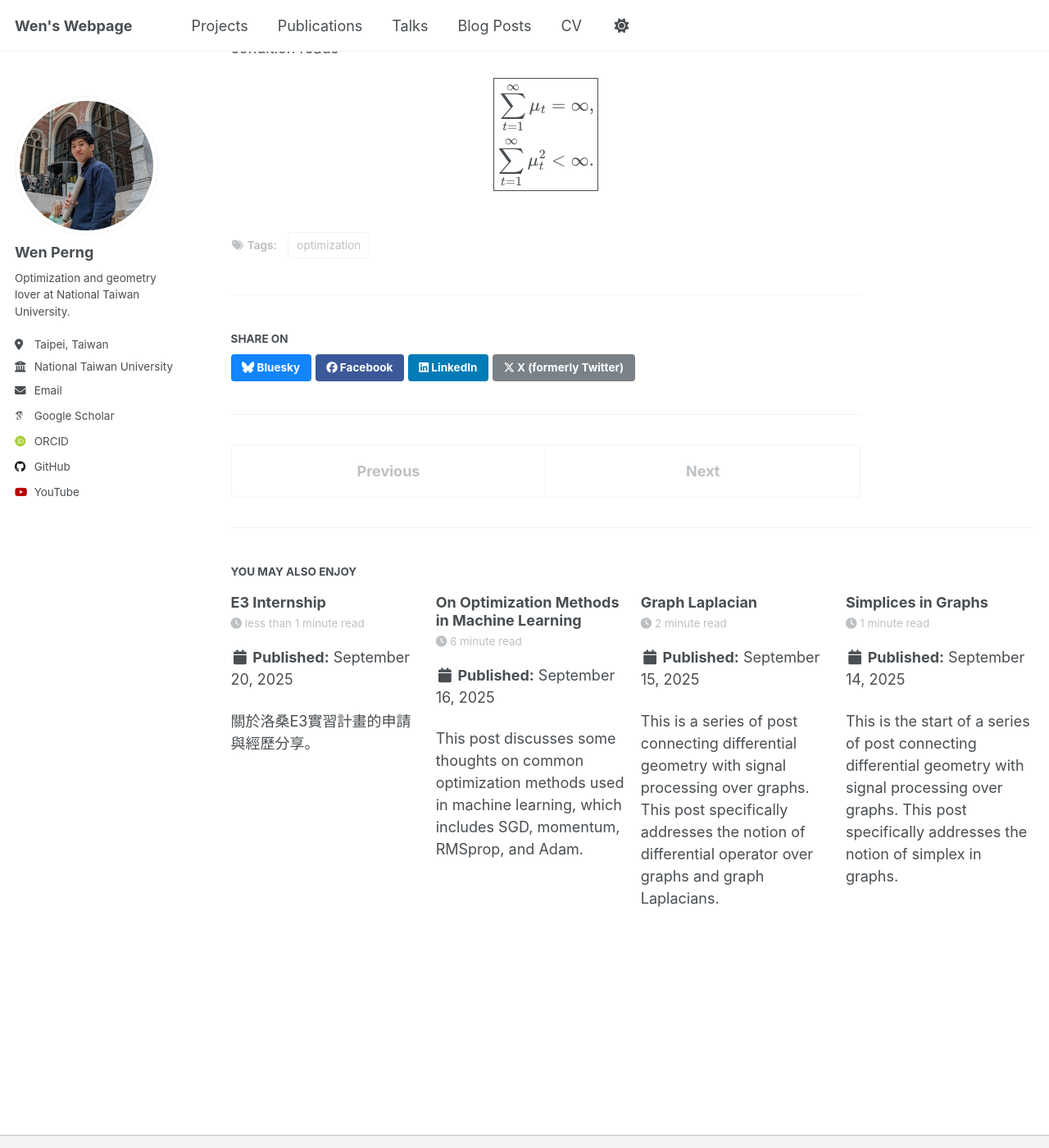
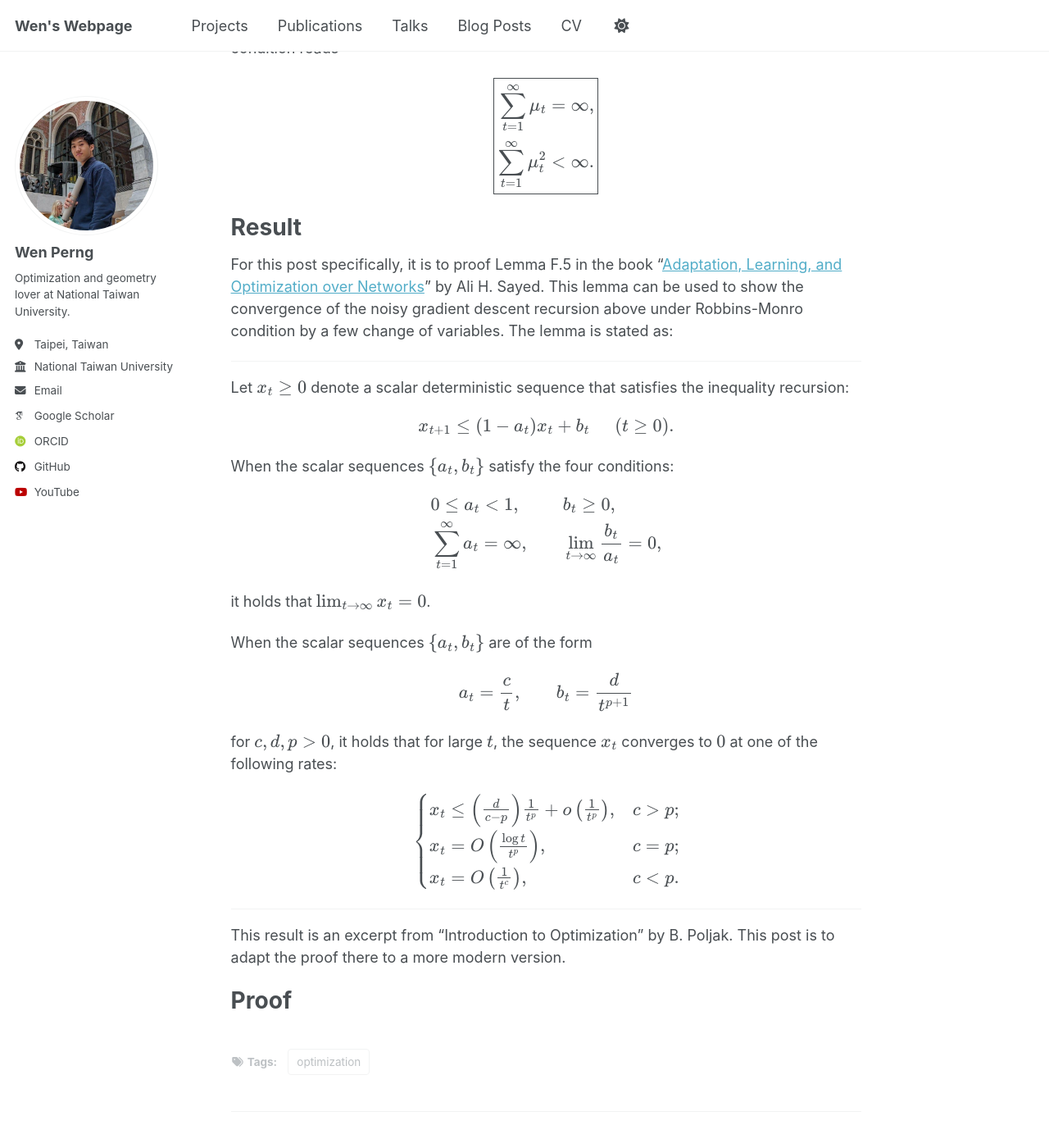
Before and after one commit to WenPerng/WenPerng.github.io, a Jekyll site: the page built from _posts/2025-09-17-blog-post.md, in a window 1280 px wide and 1400 px high, scrolled down 401 px. Shown: the whole window at 82% size. Built offline with Jekyll 4.4.1, drawn with Linux system fonts in a browser that asks for light colours; some web fonts are replaced; a script that is not in the unit is left out; some of the changed text lies outside the part shown.

Commit message:
weird missing equation symbols (test)

```diff
--- a/_posts/2025-09-17-blog-post.md
+++ b/_posts/2025-09-17-blog-post.md
@@ -28,3 +28,57 @@ $$
 }
 $$
 </p>
+
+# Result
+For this post specifically, it is to proof Lemma F.5 in the book "[Adaptation, Learning, and Optimization over Networks](https://asl.epfl.ch/asl-book/adaptation-learning-and-optimization-over-networks/)" by Ali H. Sayed. This lemma can be used to show the convergence of the noisy gradient descent recursion above under Robbins-Monro condition by a few change of variables. The lemma is stated as:
+
+---
+
+Let \\(x_t \ge 0\\) denote a scalar deterministic sequence that satisfies the inequality recursion:
+<p>
+
+$$
+x_{t+1} \le \left(1 - a_t\right) x_t + b_t\;\;\;\;\;(t\ge 0).
+$$
+</p>
+
+When the scalar sequences \\(\\\{a _t, b _t\\\}\\) satisfy the four conditions:
+<p>
+
+$$
+\begin{aligned}
+    &0 \le a_t < 1, &&b_t \ge 0, \\
+    &\sum_{t=1}^{\infty} a_t = \infty, &&\lim_{t\rightarrow\infty} \frac{b_t}{a_t} = 0,
+\end{aligned}
+$$
+</p>
+it holds that \\(\lim _{t\rightarrow\infty} x _t = 0\\).
+
+When the scalar sequences \\(\\\{a _t, b _t\\\}\\) are of the form
+<p>
+
+$$
+\begin{aligned}
+    &a_t = \frac{c}{t}, &&b_t = \frac{d}{t^{p+1}}
+\end{aligned}
+$$
+</p>
+for \\(c, d, p > 0\\), it holds that for large \\(t\\), the sequence \\(x _t\\) converges to \\(0\\) at one of the following rates:
+<p>
+
+$$
+\begin{cases}
+    x_t \le \left(\frac{d}{c-p}\right) \frac{1}{t^p} + o\left(\frac{1}{t^p}\right), & c>p; \\
+    x_t = O\left(\frac{\log t}{t^p}\right), & c=p; \\
+    x_t = O\left(\frac{1}{t^c}\right), & c<p.
+\end{cases}
+$$
+</p>
+
+---
+
+This result is an excerpt from "Introduction to Optimization" by B. Poljak. This post is to adapt the proof there to a more modern version.
+
+
+
+# Proof
```
Also changed, not shown: _posts/2025-09-16-blog-post.md (+2 -2 lines).
